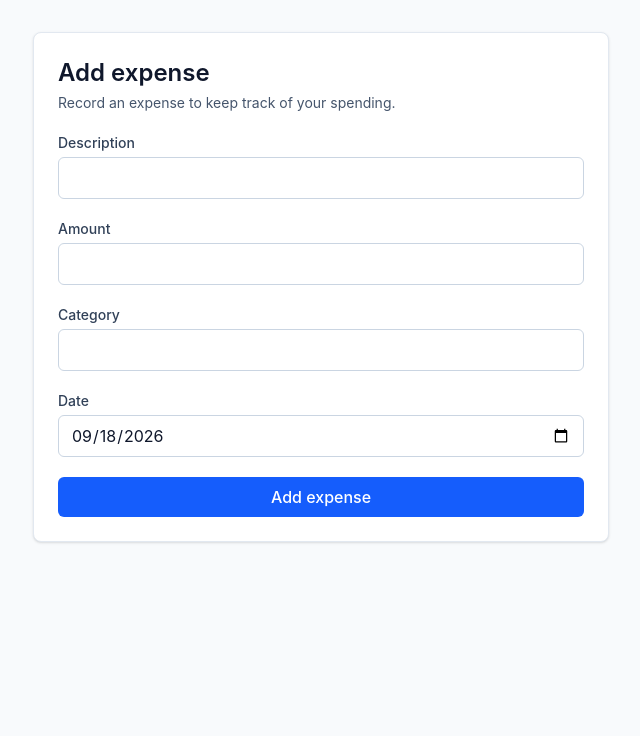
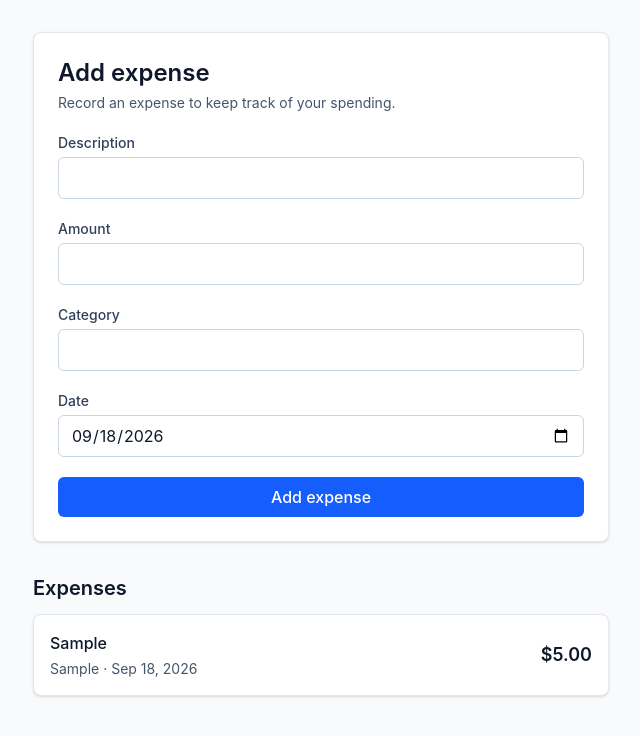
Before and after one commit to MeLlamoOmar/ai-todo, a React (Vite) app: page / in a window 1280 px wide. Both pictures are taken after typing "Sample", "5", "Sample" into the empty fields and a click on the button "Add expense". Shown: the top 736 px of the page, without its empty margins (319-959 px from the left). Built offline with nearby package versions, Linux system fonts and the light colour scheme.

Commit message:
Created expenseList and ExpenseItem. Also, implement adding an expense to the list

```diff
--- a/src/App.tsx
+++ b/src/App.tsx
@@ -1,9 +1,29 @@
+import { useState } from 'react'
 import ExpenseForm from './components/ExpenseForm'
+import ExpenseList from './components/ExpenseList'
+import type { Expense, ExpenseFormValues } from './types/expense'
 
 function App() {
+  const [expenses, setExpenses] = useState<Expense[]>([])
+
+  function handleAddExpense(expenseValues: ExpenseFormValues) {
+    const timestamp = new Date().toISOString()
+    const expense: Expense = {
+      id: crypto.randomUUID(),
+      ...expenseValues,
+      createdAt: timestamp,
+      updatedAt: timestamp,
+    }
+
+    setExpenses((currentExpenses) => [expense, ...currentExpenses])
+  }
+
   return (
     <main className="min-h-svh bg-slate-50 p-4 sm:p-8">
-      <ExpenseForm onSubmit={() => undefined} />
+      <div className="space-y-8">
+        <ExpenseForm onSubmit={handleAddExpense} />
+        <ExpenseList expenses={expenses} />
+      </div>
     </main>
   )
 }
--- /dev/null
+++ b/src/components/ExpenseItem.tsx
@@ -0,0 +1,34 @@
+import type { Expense } from '../types/expense'
+
+type ExpenseItemProps = {
+  expense: Expense
+}
+
+const currencyFormatter = new Intl.NumberFormat('en-US', {
+  style: 'currency',
+  currency: 'USD',
+})
+
+const dateFormatter = new Intl.DateTimeFormat('en-US', {
+  dateStyle: 'medium',
+})
+
+function ExpenseItem({ expense }: ExpenseItemProps) {
+  const expenseDate = new Date(`${expense.date}T00:00:00`)
+
+  return (
+    <li className="flex flex-col gap-3 rounded-lg border border-slate-200 bg-white p-4 shadow-sm sm:flex-row sm:items-center sm:justify-between">
+      <div>
+        <h3 className="font-medium text-slate-900">{expense.description}</h3>
+        <p className="mt-1 text-sm text-slate-600">
+          {expense.category} · {dateFormatter.format(expenseDate)}
+        </p>
+      </div>
+      <p className="text-lg font-semibold text-slate-900">
+        {currencyFormatter.format(expense.amount)}
+      </p>
+    </li>
+  )
+}
+
+export default ExpenseItem
--- /dev/null
+++ b/src/components/ExpenseList.tsx
@@ -0,0 +1,39 @@
+import type { Expense } from '../types/expense';
+import ExpenseItem from './ExpenseItem';
+
+type ExpenseListProps = {
+  expenses: Expense[];
+};
+
+function ExpenseList({ expenses }: ExpenseListProps) {
+  return (
+    <section
+      className="mx-auto w-full max-w-xl"
+      aria-labelledby="expenses-heading"
+    >
+      <h2
+        id="expenses-heading"
+        className="text-xl font-semibold text-slate-900"
+      >
+        Expenses
+      </h2>
+
+      {expenses.length === 0 ? (
+        <p
+          className="mt-3 rounded-lg border border-dashed border-slate-300 bg-white p-4 text-sm text-slate-600"
+          role="status"
+        >
+          No expenses yet. Add one using the form above.
+        </p>
+      ) : (
+        <ul className="mt-3 space-y-3">
+          {expenses.map((expense) => (
+            <ExpenseItem key={expense.id} expense={expense} />
+          ))}
+        </ul>
+      )}
+    </section>
+  );
+}
+
+export default ExpenseList;
```
